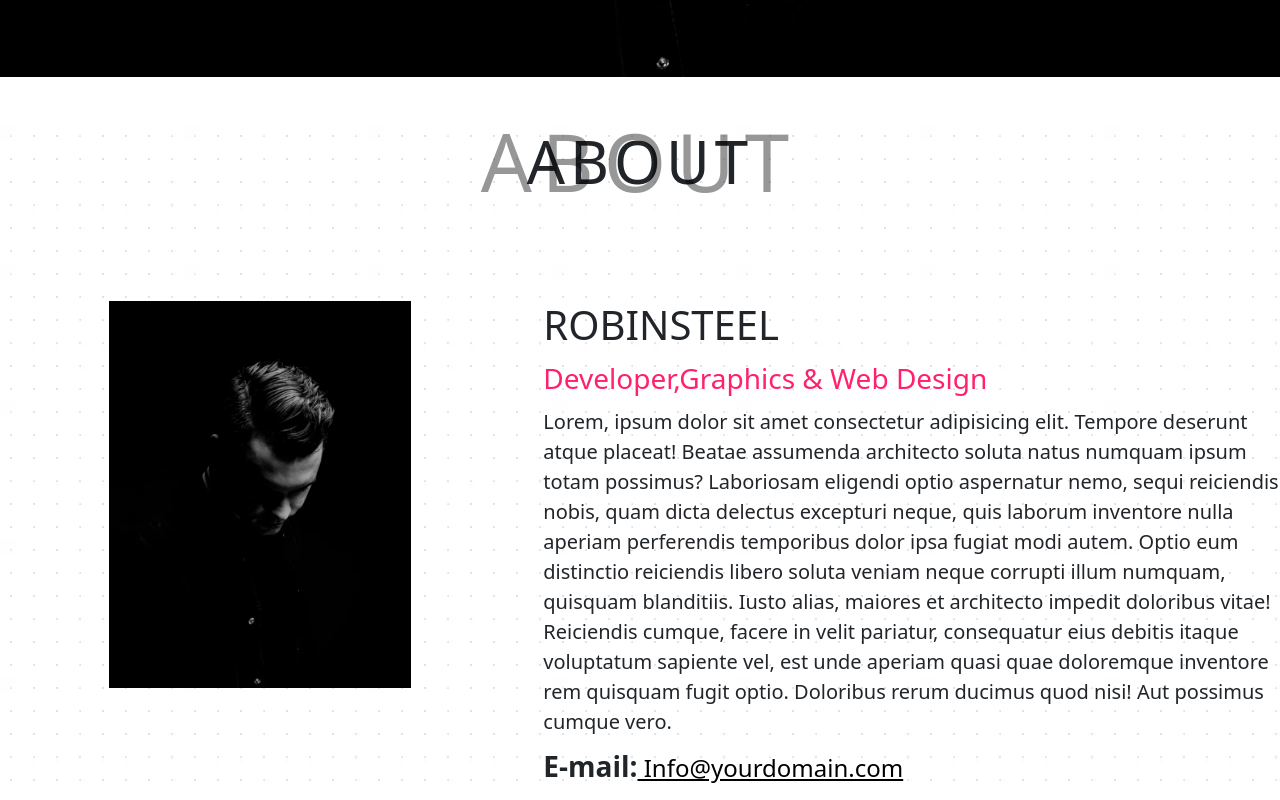
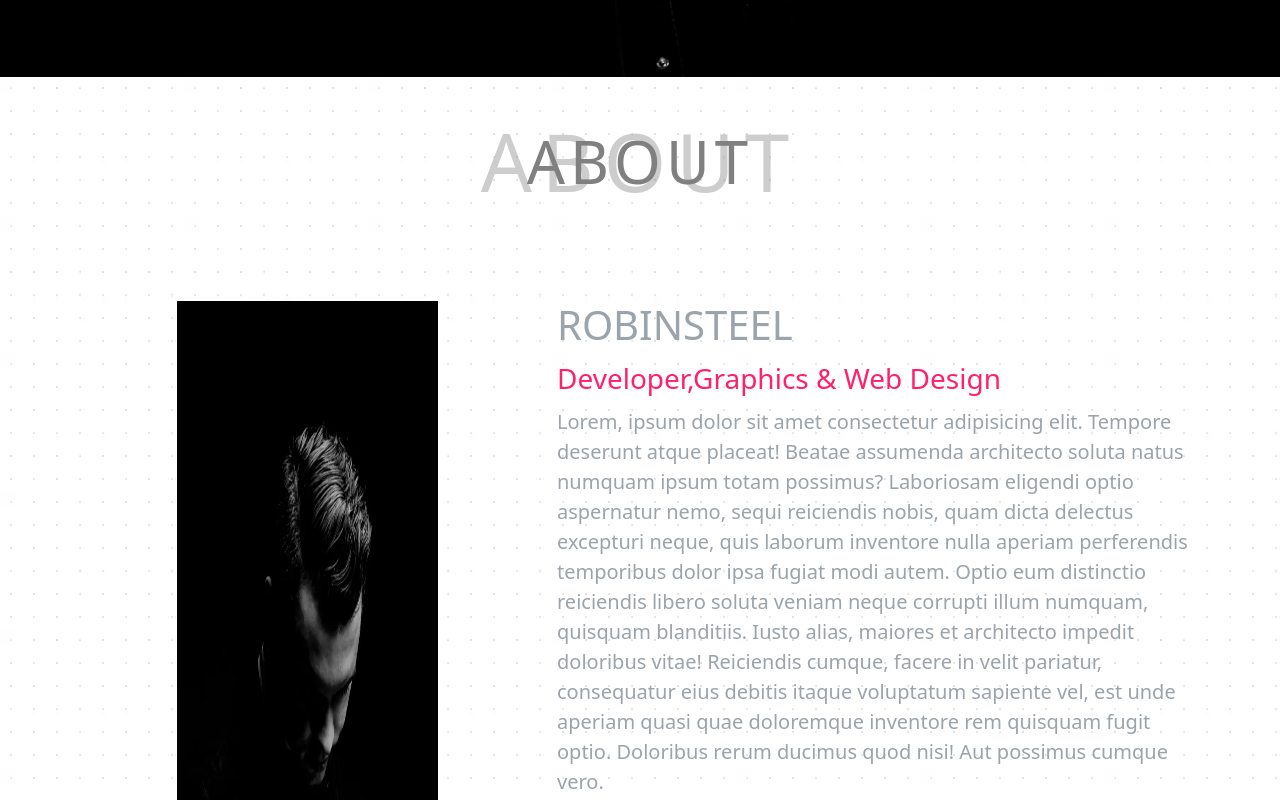
Before and after one commit to shehab-A-hassan/Osaka, a plain HTML site: page index.html in a window 1280 px wide. Shown: the part 723-1523 px from the top of the page. Drawn offline with Linux system fonts and the light colour scheme.

Commit message:
Fix: remove margin under header and adjust about section

```diff
--- a/css/style.css
+++ b/css/style.css
@@ -27,12 +27,29 @@ html {
 
     .first-heddin{
          font-size: 80px;
-         color: #00000068;
+         color: rgba(128, 128, 128, 0.392);
          letter-spacing: 10px;
     }
       .second-heddin{
          font-size: 60px;
          letter-spacing: 5px;
+              color: gray;
+    }
+    .text-color{
+        color: #9ba3ab;
+    }
+    .second-color{
+        color: #9ba3ab;
+    }
+    .third-color{
+        color: #9ba3ab;
+    }
+    .four-color{
+        color: #9ba3ab;
+    }
+    img{
+        width: 100%;
+        height: 100vh;
     }
 }
 #Services{
--- a/index.html
+++ b/index.html
@@ -59,12 +59,12 @@
     </div>
  </header>
 
-  <section id="about" class="my-5 about">
- <div class=" position-relative d-flex justify-content-center align-items-center">
+  <section id="about" class=" about pt-5 ">
+ <div class=" position-relative d-flex justify-content-center align-items-center ">
         <h2 class="position-absolute first-heddin">ABOUT</h2>
         <h3 class="second-heddin">ABOUT</h3>
      </div>
-     <div class="contanier my-5">
+     <div class="container my-5">
         <div class="row">
             <div class="col-md-3 offset-md-1  ">
 
@@ -78,10 +78,10 @@
             </div>
             <div class="col-md-7 offset-md-1  ">
                <div class="my-5">
-                <h2 class="fs-1">ROBINSTEEL</h2>
+                <h2 class="fs-1 text-color">ROBINSTEEL</h2>
                 <span class="fs-3 text-pink">Developer,Graphics & Web Design</span>
-                <p class="my-2 lead">Lorem, ipsum dolor sit amet consectetur adipisicing elit. Tempore deserunt atque placeat! Beatae assumenda architecto soluta natus numquam ipsum totam possimus? Laboriosam eligendi optio aspernatur nemo, sequi reiciendis nobis, quam dicta delectus excepturi neque, quis laborum inventore nulla aperiam perferendis temporibus dolor ipsa fugiat modi autem. Optio eum distinctio reiciendis libero soluta veniam neque corrupti illum numquam, quisquam blanditiis. Iusto alias, maiores et architecto impedit doloribus vitae! Reiciendis cumque, facere in velit pariatur, consequatur eius debitis itaque voluptatum sapiente vel, est unde aperiam quasi quae doloremque inventore rem quisquam fugit optio. Doloribus rerum ducimus quod nisi! Aut possimus cumque vero.</p>
-                <span class="fw-bolder fs-3">E-mail:</span><a href="mailto:shehabali241@gmail.com" class="text-black fs-4">
+                <p class="my-2 lead second-color">Lorem, ipsum dolor sit amet consectetur adipisicing elit. Tempore deserunt atque placeat! Beatae assumenda architecto soluta natus numquam ipsum totam possimus? Laboriosam eligendi optio aspernatur nemo, sequi reiciendis nobis, quam dicta delectus excepturi neque, quis laborum inventore nulla aperiam perferendis temporibus dolor ipsa fugiat modi autem. Optio eum distinctio reiciendis libero soluta veniam neque corrupti illum numquam, quisquam blanditiis. Iusto alias, maiores et architecto impedit doloribus vitae! Reiciendis cumque, facere in velit pariatur, consequatur eius debitis itaque voluptatum sapiente vel, est unde aperiam quasi quae doloremque inventore rem quisquam fugit optio. Doloribus rerum ducimus quod nisi! Aut possimus cumque vero.</p>
+                <span class="fw-bolder fs-3 four-color">E-mail:</span><a href="mailto:shehabali241@gmail.com" class="third-color fs-4">
                     Info@yourdomain.com
                 </a>
                </div>
@@ -159,13 +159,13 @@
     <div id="carouselExampleIndicators" class="carousel slide  ">
   <div class="carousel-indicators">
     <button type="button" data-bs-target="#carouselExampleIndicators" data-bs-slide-to="0" class="active" aria-current="true" aria-label="Slide 1">
-      <img src="images/imageye___-_me.webp" alt="me" class="w-100">
+      <img src="images/images.png" alt="me" class="w-100">
     </button>
     <button type="button" data-bs-target="#carouselExampleIndicators" data-bs-slide-to="1" aria-label="Slide 2">
-            <img src="images/imageye___-_me.webp" alt="me" class="w-100">
+            <img src="images/images.png" alt="me" class="w-100">
     </button>
     <button type="button" data-bs-target="#carouselExampleIndicators" data-bs-slide-to="2" aria-label="Slide 3">
-            <img src="images/imageye___-_me.webp" alt="me" class="w-100 ">
+            <img src="images/images.png" alt="me" class="w-100 ">
     </button>
   </div>
   <div class="carousel-inner p-5  text-center">
```
